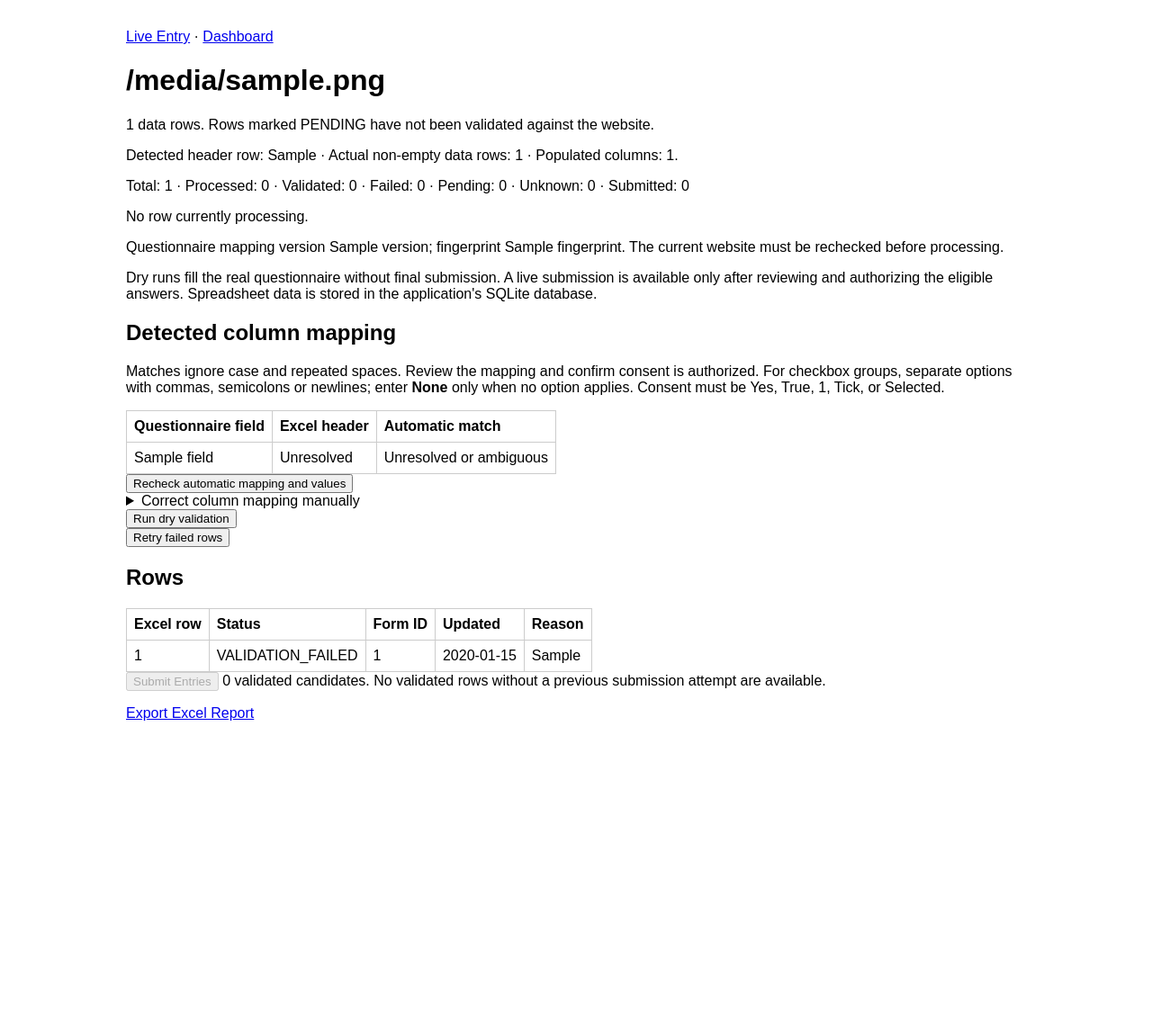
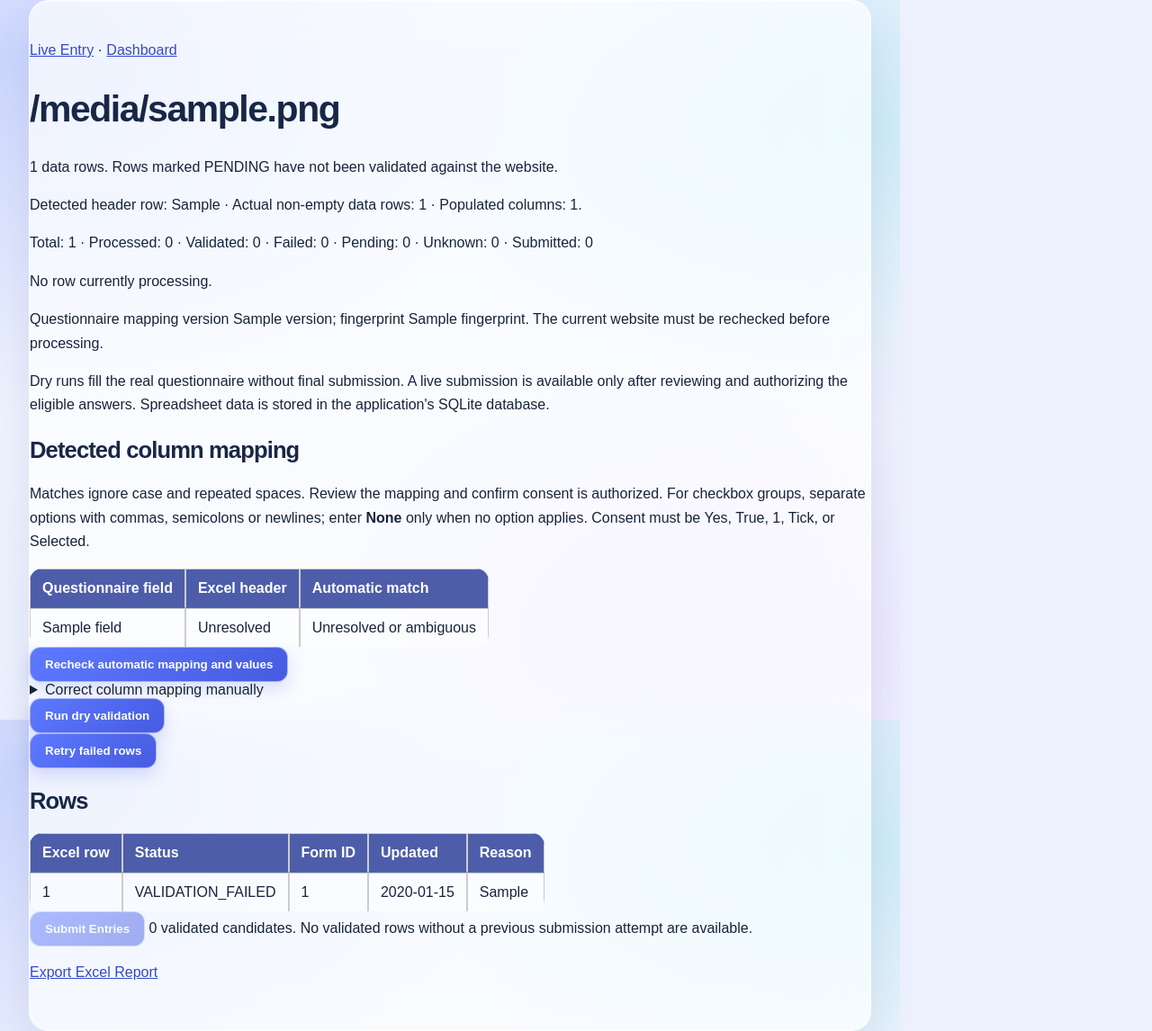
Before and after one commit to HERRY2DEV-ss/LocalSurveyTestAgent, a Flask app: template templates/live_entry_detail.html in a window 1280 px wide. Shown: the whole page at 90% size. Before the commit the page ends 801 px from the top, so only its background shows below. Run offline with Flask 3, Linux system fonts and the light colour scheme; the visitor is signed in with stand-in values (Sample User, id 1); tables that the repository leaves empty hold one stand-in row (values such as "Sample post"); the template is opened without the code that fills it: most values are stand-ins (such as "Sample title", 1, 10 or a date in 2020); some libraries are stand-ins or nearby versions.

Commit message:
Apply glassmorphism theme to templates/live_entry_detail.html

```diff
--- a/templates/live_entry_detail.html
+++ b/templates/live_entry_detail.html
@@ -1,4 +1,5 @@
-<!doctype html><html lang="en"><head><meta charset="utf-8"><title>Live Entry batch</title><style>body{font-family:Arial;max-width:1000px;margin:2em auto;padding:0 1em}label{display:block;margin:.7em 0}table{border-collapse:collapse}td,th{border:1px solid #ccc;padding:.5em;text-align:left}</style></head><body><main>
+<!doctype html><html lang="en"><head><meta charset="utf-8"><title>Live Entry batch</title><style>body{font-family:Arial;max-width:1000px;margin:2em auto;padding:0 1em}label{display:block;margin:.7em 0}table{border-collapse:collapse}td,th{border:1px solid #ccc;padding:.5em;text-align:left}</style>  <link rel="stylesheet" href="{{ url_for('static', filename='glass.css') }}">
+</head><body><main>
 <p><a href="{{ url_for('live_batches.index') }}">Live Entry</a> · <a href="/">Dashboard</a></p>
 <h1>{{ batch.filename }}</h1><p>{{ rows|length }} data rows. Rows marked PENDING have not been validated against the website.</p>
 <p>Detected header row: {{ layout.header_row }} · Actual non-empty data rows: {{ layout.data_rows|length }} · Populated columns: {{ layout.column_count }}.{% if layout.header_row > 1 %} Populated cells above the header are retained as workbook metadata and are not patient rows.{% endif %}</p>
```
